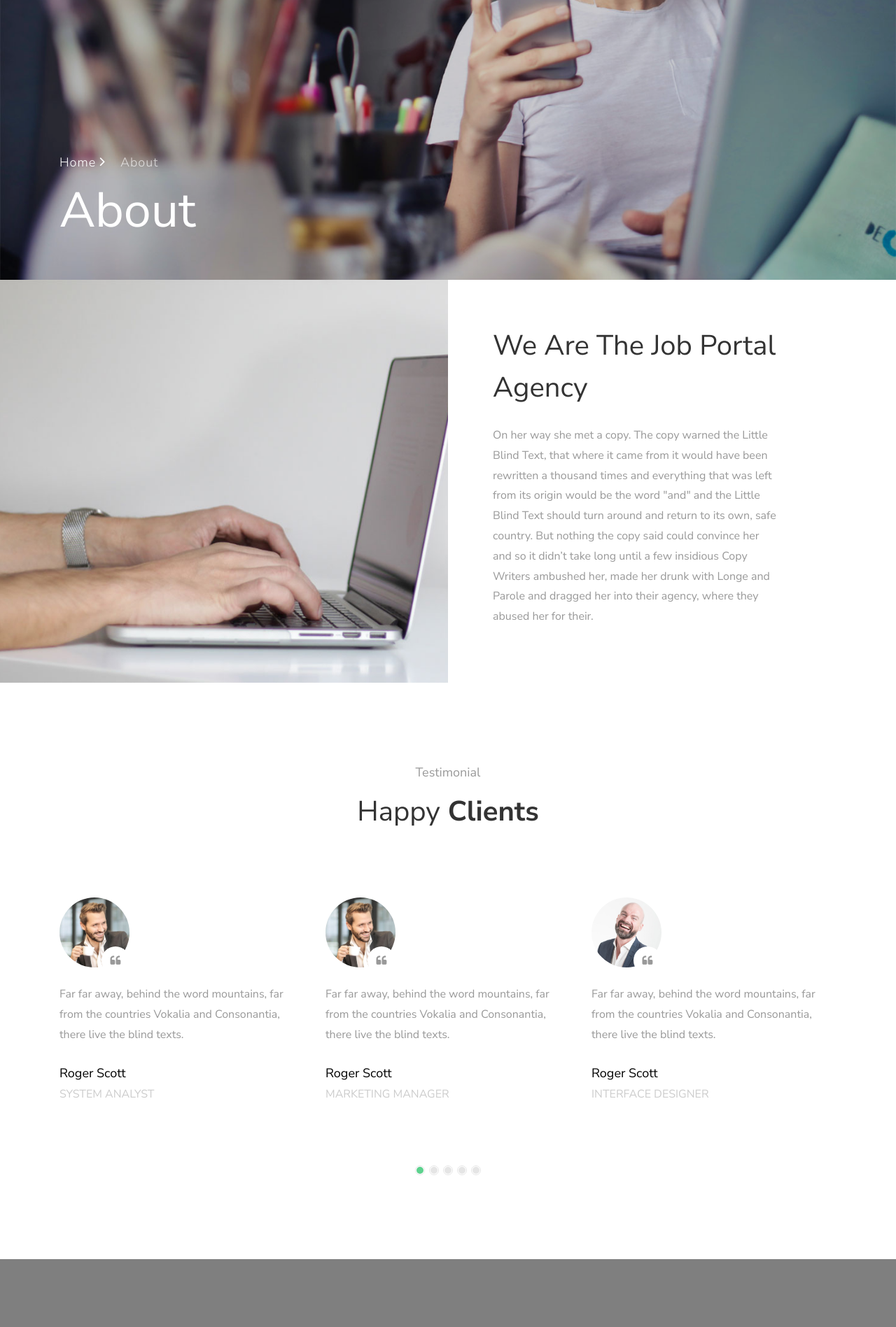
After one commit to gurnitha/dj5-jobportal, a Django app: page /about/ in a window 1280 px wide. The commit adds this page. Shown: the part 400-2297 px from the top of the page at 70% size. Run offline with Django 5.2, Linux system fonts and the light colour scheme; some libraries are stand-ins or nearby versions; some web fonts are replaced.

Commit message:
13. Membuat laman about

```diff
--- a/apps/main/urls.py
+++ b/apps/main/urls.py
@@ -11,4 +11,5 @@ app_name = 'main'
 
 urlpatterns = [
     path('', views.home_view, name='home'),
+    path('about/', views.about_view, name='about'),
 ]
--- a/apps/main/views.py
+++ b/apps/main/views.py
@@ -7,3 +7,7 @@ from django.shortcuts import render
 
 def home_view(request):
 	return render(request, 'main/index.html')
+
+
+def about_view(request):
+	return render(request, 'main/about.html')
--- a/templates/components/01_navbar.html
+++ b/templates/components/01_navbar.html
@@ -9,7 +9,7 @@
             <div class="collapse navbar-collapse" id="ftco-nav">
                 <ul class="navbar-nav ml-auto">
                     <li class="nav-item active"><a href="/" class="nav-link">Home</a></li>
-                    <li class="nav-item"><a href="about.html" class="nav-link">About</a></li>
+                    <li class="nav-item"><a href="{% url 'main:about' %}" class="nav-link">About</a></li>
                     <li class="nav-item"><a href="{% url 'blog:posts_list' %}" class="nav-link">Blog</a></li>
                     <li class="nav-item"><a href="contact.html" class="nav-link">Contact</a></li>
                     <li class="nav-item cta mr-md-2"><a href="{% url 'jobs:job_create' %}" class="nav-link">Post a Job</a></li>
--- /dev/null
+++ b/templates/main/about.html
@@ -0,0 +1,161 @@
+<!-- templates/main/about.html -->
+{% extends 'base.html' %}
+
+{% block title %} {{ block.super }} About {% endblock title %}
+
+{% load static %}
+
+{% block content %}
+
+    <div class="hero-wrap js-fullheight" style="background-image: url('{% static 'images/bg_2.jpg' %}');" data-stellar-background-ratio="0.5">
+        <div class="overlay"></div>
+        <div class="container">
+            <div class="row no-gutters slider-text js-fullheight align-items-end justify-content-start" data-scrollax-parent="true">
+                <div class="col-md-8 ftco-animate text-center text-md-left mb-5" data-scrollax=" properties: { translateY: '70%' }">
+                    <p class="breadcrumbs" data-scrollax="properties: { translateY: '30%', opacity: 1.6 }"><span class="mr-3"><a href="index.html">Home <i class="ion-ios-arrow-forward"></i></a></span> <span>About</span></p>
+                    <h1 class="mb-3 bread" data-scrollax="properties: { translateY: '30%', opacity: 1.6 }">About</h1>
+                </div>
+            </div>
+        </div>
+    </div>
+    <section class="ftco-about d-md-flex">
+        <div class="one-half img" style="background-image: url({% static 'images/about.jpg' %});"></div>
+        <div class="one-half ftco-animate">
+            <div class="heading-section ftco-animate ">
+                <h2 class="mb-4"><span>We Are The Job Portal Agency</span></h2>
+            </div>
+            <div>
+                <p>On her way she met a copy. The copy warned the Little Blind Text, that where it came from it would have been rewritten a thousand times and everything that was left from its origin would be the word "and" and the Little Blind Text should turn around and return to its own, safe country. But nothing the copy said could convince her and so it didn’t take long until a few insidious Copy Writers ambushed her, made her drunk with Longe and Parole and dragged her into their agency, where they abused her for their.</p>
+            </div>
+        </div>
+    </section>
+    <section class="ftco-section testimony-section">
+        <div class="container">
+            <div class="row justify-content-center mb-5 pb-3">
+                <div class="col-md-7 text-center heading-section ftco-animate">
+                    <span class="subheading">Testimonial</span>
+                    <h2 class="mb-4"><span>Happy</span> Clients</h2>
+                </div>
+            </div>
+            <div class="row ftco-animate">
+                <div class="col-md-12">
+                    <div class="carousel-testimony owl-carousel ftco-owl">
+                        <div class="item">
+                            <div class="testimony-wrap py-4 pb-5">
+                                <div class="user-img mb-4" style="background-image: url({% static 'images/person_1.jpg' %})">
+                                    <span class="quote d-flex align-items-center justify-content-center">
+                                    <i class="icon-quote-left"></i>
+                                    </span>
+                                </div>
+                                <div class="text">
+                                    <p class="mb-4">Far far away, behind the word mountains, far from the countries Vokalia and Consonantia, there live the blind texts.</p>
+                                    <p class="name">Roger Scott</p>
+                                    <span class="position">Marketing Manager</span>
+                                </div>
+                            </div>
+                        </div>
+                        <div class="item">
+                            <div class="testimony-wrap py-4 pb-5">
+                                <div class="user-img mb-4" style="background-image: url({% static 'images/person_2.jpg' %})">
+                                    <span class="quote d-flex align-items-center justify-content-center">
+                                    <i class="icon-quote-left"></i>
+                                    </span>
+                                </div>
+                                <div class="text">
+                                    <p class="mb-4">Far far away, behind the word mountains, far from the countries Vokalia and Consonantia, there live the blind texts.</p>
+                                    <p class="name">Roger Scott</p>
+                                    <span class="position">Interface Designer</span>
+                                </div>
+                            </div>
+                        </div>
+                        <div class="item">
+                            <div class="testimony-wrap py-4 pb-5">
+                                <div class="user-img mb-4" style="background-image: url({% static 'images/person_3.jpg' %})">
+                                    <span class="quote d-flex align-items-center justify-content-center">
+                                    <i class="icon-quote-left"></i>
+                                    </span>
+                                </div>
+                                <div class="text">
+                                    <p class="mb-4">Far far away, behind the word mountains, far from the countries Vokalia and Consonantia, there live the blind texts.</p>
+                                    <p class="name">Roger Scott</p>
+                                    <span class="position">UI Designer</span>
+                                </div>
+                            </div>
+                        </div>
+                        <div class="item">
+                            <div class="testimony-wrap py-4 pb-5">
+                                <div class="user-img mb-4" style="background-image: url({% static 'images/person_1.jpg' %})">
+                                    <span class="quote d-flex align-items-center justify-content-center">
+                                    <i class="icon-quote-left"></i>
+                                    </span>
+                                </div>
+                                <div class="text">
+                                    <p class="mb-4">Far far away, behind the word mountains, far from the countries Vokalia and Consonantia, there live the blind texts.</p>
+                                    <p class="name">Roger Scott</p>
+                                    <span class="position">Web Developer</span>
+                                </div>
+                            </div>
+                        </div>
+                        <div class="item">
+                            <div class="testimony-wrap py-4 pb-5">
+                                <div class="user-img mb-4" style="background-image: url({% static 'images/person_1.jpg' %})">
+                                    <span class="quote d-flex align-items-center justify-content-center">
+                                    <i class="icon-quote-left"></i>
+                                    </span>
+                                </div>
+                                <div class="text">
+                                    <p class="mb-4">Far far away, behind the word mountains, far from the countries Vokalia and Consonantia, there live the blind texts.</p>
+                                    <p class="name">Roger Scott</p>
+                                    <span class="position">System Analyst</span>
+                                </div>
+                            </div>
+                        </div>
+                    </div>
+                </div>
+            </div>
+        </div>
+    </section>
+    <section class="ftco-section ftco-counter img" id="section-counter" style="background-image: url({% static 'images/bg_1.jpg' %});" data-stellar-background-ratio="0.5">
+        <div class="container">
+            <div class="row justify-content-center">
+                <div class="col-md-10">
+                    <div class="row">
+                        <div class="col-md-3 d-flex justify-content-center counter-wrap ftco-animate">
+                            <div class="block-18 text-center">
+                                <div class="text">
+                                    <strong class="number" data-number="1350000">0</strong>
+                                    <span>Jobs</span>
+                                </div>
+                            </div>
+                        </div>
+                        <div class="col-md-3 d-flex justify-content-center counter-wrap ftco-animate">
+                            <div class="block-18 text-center">
+                                <div class="text">
+                                    <strong class="number" data-number="40000">0</strong>
+                                    <span>Members</span>
+                                </div>
+                            </div>
+                        </div>
+                        <div class="col-md-3 d-flex justify-content-center counter-wrap ftco-animate">
+                            <div class="block-18 text-center">
+                                <div class="text">
+                                    <strong class="number" data-number="30000">0</strong>
+                                    <span>Resume</span>
+                                </div>
+                            </div>
+                        </div>
+                        <div class="col-md-3 d-flex justify-content-center counter-wrap ftco-animate">
+                            <div class="block-18 text-center">
+                                <div class="text">
+                                    <strong class="number" data-number="10500">0</strong>
+                                    <span>Company</span>
+                                </div>
+                            </div>
+                        </div>
+                    </div>
+                </div>
+            </div>
+        </div>
+    </section>
+
+{% endblock content %}
```
Also changed, not shown: README.md.
